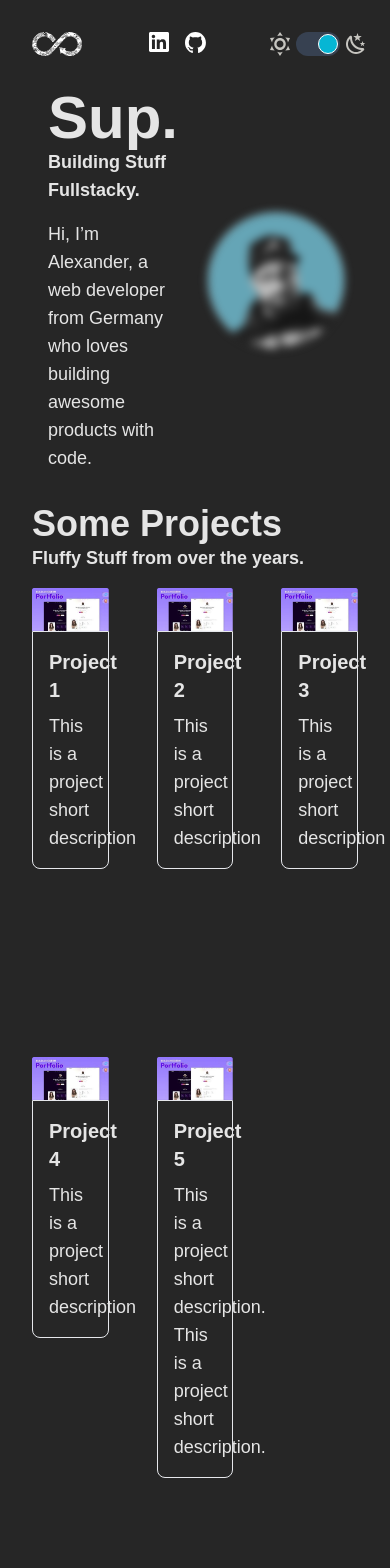
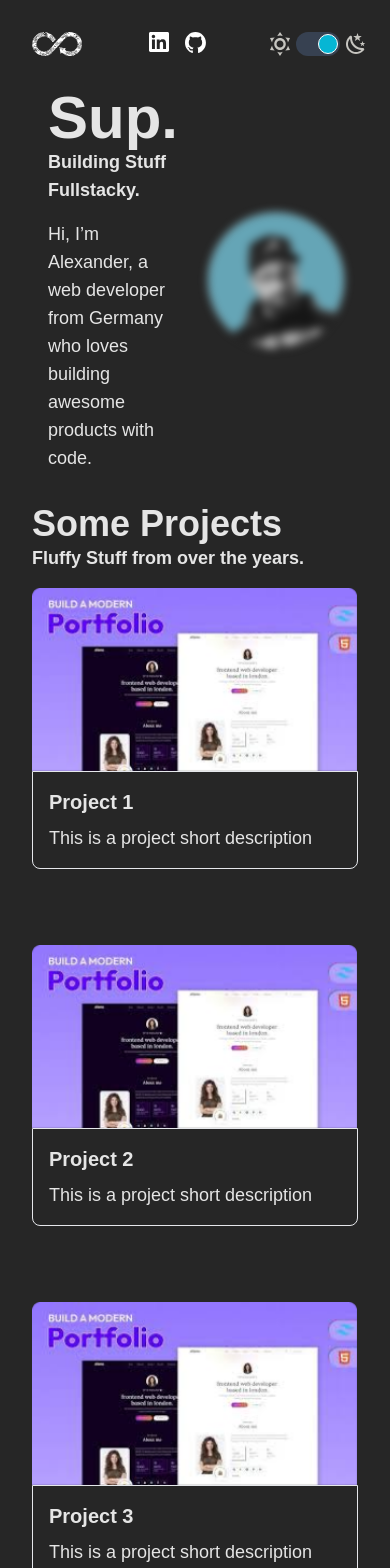
Before and after one commit to alexanderstoehr/Portfolio, a React (Vite) app: page / in a window 390 px wide. Shown: the top 1568 px of the page. Before the commit the page ends 1526 px from the top, so only its background shows below. Built offline with nearby package versions, Linux system fonts and the light colour scheme.

Commit message:
added responsiveness to project listings

```diff
--- a/src/components/ProjectListingSingle.jsx
+++ b/src/components/ProjectListingSingle.jsx
@@ -1,8 +1,8 @@
 export default function ProjectListingSingle({project}) {
     return (
-        <div className="flex flex-col">
+        <div className="flex flex-col md:h-full">
             <div className=""><img className="w-full object-cover" src={project.images[0]}/></div>
-            <div className="p-4 border solid border-gray-200 rounded-b-lg">
+            <div className="p-4 border solid border-gray-200 rounded-b-lg md:flex-grow">
                 <div className="font-bold text-xl mb-2">{project.title}</div>
                 <div className="">{project.shortDescription}</div>
             </div>
--- a/src/components/Projects.jsx
+++ b/src/components/Projects.jsx
@@ -11,7 +11,7 @@ export default function Projects() {
         <div className="flex-col">
             <div className="text-4xl font-bold">{projects.heading}</div>
             <div className="font-bold mb-4">{projects.subhead}</div>
-            <div className="grid grid-cols-3 gap-12 auto-rows-fr ">
+            <div className="grid grid-cols-1 md:grid-cols-2 lg:grid-cols-3 gap-12 auto-rows-fr mt-auto md:h-full ">
                 {myprojects.map((project) => (
                         <ProjectListingSingle key={project.id} project={project}/>
                     )
```
